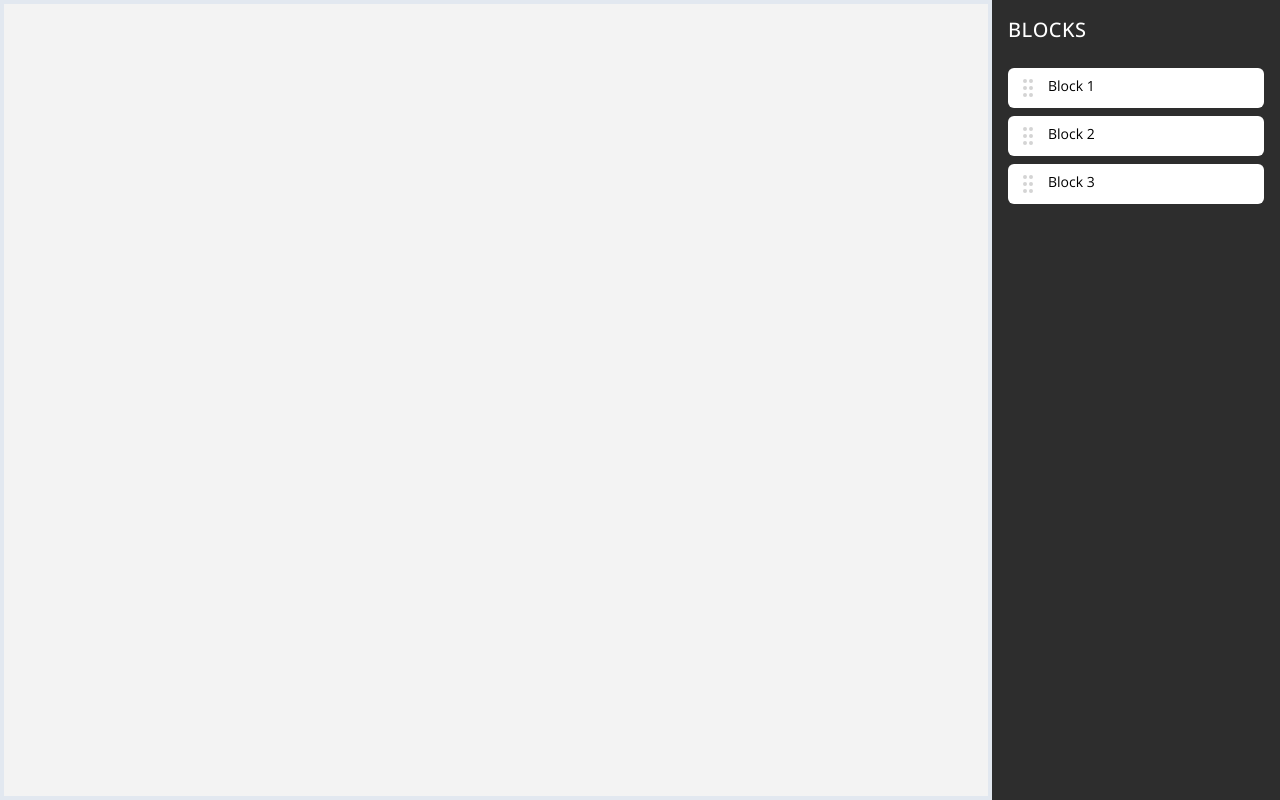
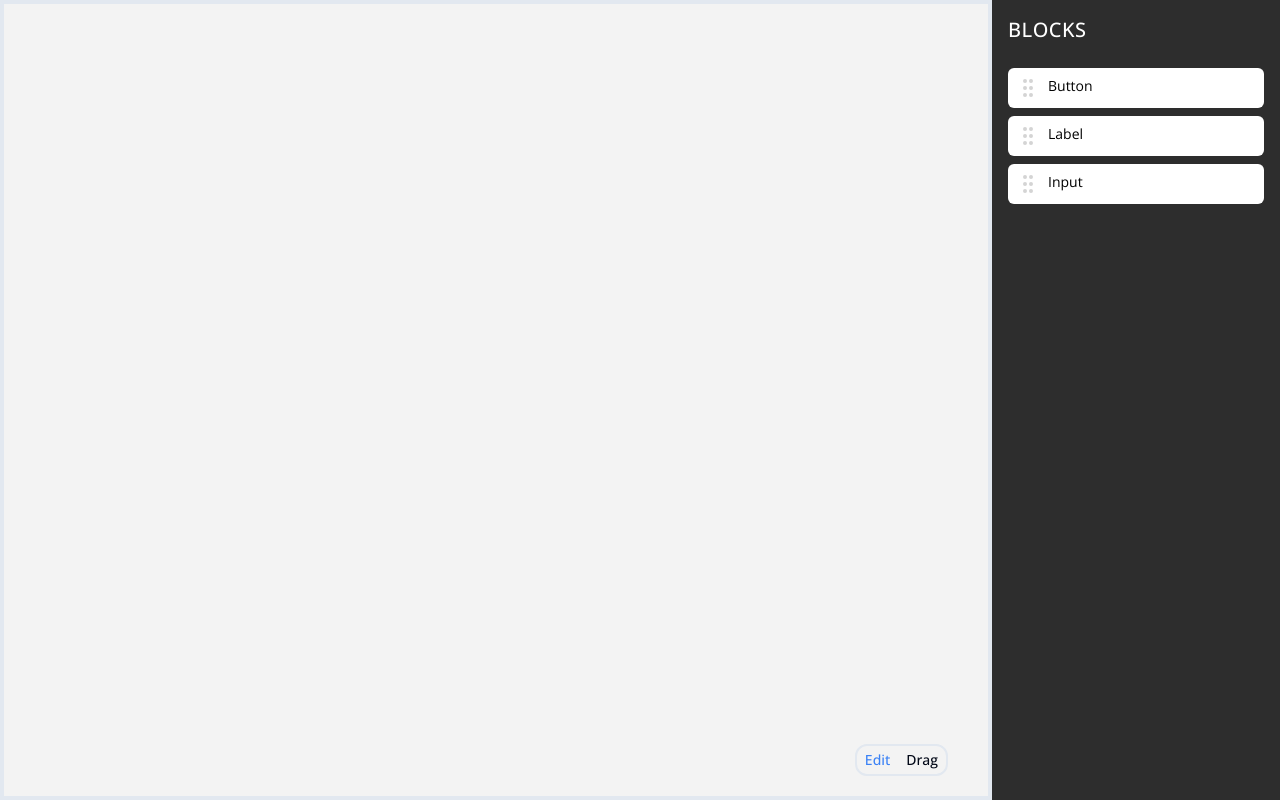
Before and after one commit to SySagar/almabase-task, a React (Vite) app: page / in a window 1280 px wide. Built offline with nearby package versions, Linux system fonts and the light colour scheme.

Commit message:
feat: deag functionality

```diff
--- a/package.json
+++ b/package.json
@@ -11,6 +11,8 @@
   },
   "dependencies": {
     "@radix-ui/react-slot": "^1.1.0",
+    "@radix-ui/react-switch": "^1.1.0",
+    "@radix-ui/react-tabs": "^1.1.0",
     "class-variance-authority": "^0.7.0",
     "clsx": "^2.1.1",
     "lucide-react": "^0.408.0",
@@ -18,7 +20,8 @@
     "react": "^18.3.1",
     "react-dom": "^18.3.1",
     "tailwind-merge": "^2.4.0",
-    "tailwindcss-animate": "^1.0.7"
+    "tailwindcss-animate": "^1.0.7",
+    "zustand": "^4.5.4"
   },
   "devDependencies": {
     "@types/node": "^20.14.10",
--- a/src/App.tsx
+++ b/src/App.tsx
@@ -4,7 +4,8 @@ import Modal from "./components/ui/modal";
 import "./App.css";
 import Sidebar from "./components/ui/sidebar";
 import { typeBlock } from "@/types/block";
-import { blocksData } from "./utils/staticData";
+import useBoardState, {type typeBoardState} from "./store/useBoardState";
+import Switch from "./components/ui/switch";
 
 function App() {
   const [blocks, setBlocks] = useState<typeBlock[]>([]);
@@ -15,23 +16,54 @@ function App() {
     y: 0,
     idx: 0,
   });
+  const [dragOffset, setDragOffset] = useState({ x: 0, y: 0 });
+  const { currentBoardState, toggleBoardState } = useBoardState<typeBoardState>(
+    (state:any) => ({
+      currentBoardState: state.currentBoardState,
+      toggleBoardState: state.toggleBoardState,
+    })
+  );
 
   const [currentBlock, setCurrentBlock] = useState<typeBlock>({} as typeBlock);
-  console.log(modal);
-  console.log("blcoks data", blocks);
+  // console.log(modal.show);
+  // console.log("blcoks data", blocks);
   const handleDrop = (e: any) => {
+
     e.preventDefault();
     const blockData = JSON.parse(e.dataTransfer.getData("block"));
+    console.log("newBlocks", blockData);
+    if(blocks.filter((block) => block.id === blockData.id).length > 0) {
+      const [newX, newY] = [e.clientX-dragOffset.x, e.clientY-dragOffset.y];
+      const newBlocks = [...blocks];
+      const blockIdx = newBlocks.findIndex((block) => block.id === blockData.id);
+      newBlocks[blockIdx] = { ...blockData, x: newX, y: newY, type: blockData.type };
+
+      setBlocks(newBlocks);
+      return;
+    }
+
     setCurrentBlock(blockData);
     setModal((modal) => ({ ...modal, show: true, type: blockData.type, idx:blockData.id }));
   };
 
   const handleSelect = (block:typeBlock,idx:number) => {
-    console.log("type", blocks[idx]);
     setModal({ show: true, type: blocks[idx].type, x: blocks[idx].x, y: blocks[idx].y,idx:idx});
-    const selectedBlock = document.querySelector(`.block-item-${block.id}`);
+    const selectedBlock = document.querySelector(`.block-${block.type}-${block.id}`);
     selectedBlock?.classList.add("selected");
     setCurrentBlock(block);
+  }
+
+  const handleDrag = (e:any) => {
+    // const selectedBlock = document.querySelector(`.block-item-${block.id}`);
+    // selectedBlock?.classList.add("selected");
+    const rect = e.target.getBoundingClientRect();
+    console.log("rect",rect);
+    const offsetX = e.clientX - rect.left;
+    const offsetY = e.clientY - rect.top;
+
+    setDragOffset({ x: offsetX, y: offsetY });
+
+    e.dataTransfer.setData("block", JSON.stringify({ id: e.target.id, type: e.target.className.split('-')[1], content: e.target.innerText }));
   }
 
   const handleDragOver = (e: any) => {
@@ -39,7 +71,7 @@ function App() {
   };
 
   const handleModalSubmit = (x: number, y: number) => {
-    console.log("current idx", modal.idx);
+    // console.log("current idx", modal.idx);
     if(blocks[modal.idx]){
       const newBlocks = [...blocks];
       newBlocks[modal.idx] = { ...currentBlock, x, y };
@@ -59,6 +91,20 @@ function App() {
     allBlocks.forEach(block => block.classList.remove('selected'));
   };
 
+  const renderBlockContent = (block: typeBlock) => {
+    console.log("block", block);
+    switch (block.type) {
+      case "button":
+        return <Button>{block.content}</Button>;
+      case "label":
+        return <label>{block.content}</label>;
+      case "input":
+        return <input placeholder={block.content} />;
+      default:
+        return <div>{block.content}</div>;
+    }
+  };
+
   return (
     <>
       <div className="flex flex-row min-h-screen">
@@ -69,18 +115,24 @@ function App() {
         >
           {blocks.map((block: typeBlock, idx) => (
             <div
-             className={`block-item-${block.id} cursor-pointer`}
+             className={`block-${block.type}-${block.id} cursor-pointer`}
               key={idx}
-              onClick={()=>handleSelect(block,idx)}
+              id={block.id.toString()}
+              draggable={currentBoardState=='drag'?true:false}
+              onDragStart={handleDrag}
+              onClick={()=>currentBoardState=='edit'?handleSelect(block,idx):handleDrag}
               style={{
                 position: "absolute",
                 top: `${block.y}px`,
                 left: `${block.x}px`,
               }}
             >
-              {block.content}
+              {renderBlockContent(block)}
             </div>
           ))}
+           <div className="flex flex-col p-4">
+          <Switch  toggleBoardState={toggleBoardState} currentBoardState={currentBoardState} />
+        </div>
         </div>
         <Sidebar />
       </div>
--- a/src/components/ui/modal.tsx
+++ b/src/components/ui/modal.tsx
@@ -13,6 +13,10 @@ export default function Modal({ onSubmit,modal,setModal, deSelectBlock }:any) {
 
   const handleCloseModal = () => {
     setModal({show:false,type:"",x:0,y:0});
+    deSelectBlock();
+  }
+
+  const handleDelete = () => {
     deSelectBlock();
   }
 
@@ -48,9 +52,14 @@ export default function Modal({ onSubmit,modal,setModal, deSelectBlock }:any) {
             className="border p-1 w-full"
           />
         </div>
-        <Button onClick={handleSubmit} className="bg-[#0044C1] text-white px-4 py-2 rounded-md">
+        <div className="flex flex-row gap-2 mt-4">
+        <Button onClick={handleSubmit} className="bg-[#0044C1] flex flex-1 text-white px-4 py-2 rounded-md">
           Save Changes
         </Button>
+        <Button onClick={handleDelete} className="bg-[#e32636] flex flex-1 text-white px-4 py-2 rounded-md">
+          Delete
+        </Button>
+        </div>
 
         </div>
       </div>
--- /dev/null
+++ b/src/components/ui/switch.tsx
@@ -0,0 +1,40 @@
+import React from 'react';
+
+type SwitchProps = {
+  toggleBoardState: (newState: 'edit' | 'drag') => void;
+  currentBoardState: string;
+};
+
+const Switch: React.FC<SwitchProps> = ({ toggleBoardState, currentBoardState }) => {
+
+
+  const handleClick = (newState: 'edit' | 'drag') => {
+    if (newState === currentBoardState) return;
+
+    toggleBoardState(newState);
+
+  };
+
+  return (
+    <div
+      className={`flex items-center space-x-2 absolute end-10 bottom-5 rounded-xl border-2 p-1 px-2 `}
+    >
+      <label
+        htmlFor="edit"
+        className={`font-medium text-sm cursor-pointer mr-2 ${currentBoardState === 'edit' ? 'text-blue-500 font-medium ' : ''}`}
+        onClick={() => handleClick('edit')}
+      >
+        Edit
+      </label>
+      <label
+        htmlFor="drag"
+        className={`font-medium text-sm cursor-pointer ${currentBoardState === 'drag' ? 'text-blue-500 font-medium ' : ''}`}
+        onClick={() => handleClick('drag')}
+      >
+        Drag
+      </label>
+    </div>
+  );
+};
+
+export default Switch;
--- /dev/null
+++ b/src/store/useBoardState.ts
@@ -0,0 +1,15 @@
+import { create } from 'zustand';
+
+export type typeBoardState = {
+    currentBoardState: string;
+    toggleBoardState: () => void;
+    }
+
+const useBoardState = create((set) => ({
+  currentBoardState: "edit",
+  toggleBoardState: () => set((state:any) => ({
+    currentBoardState: state.currentBoardState === "edit" ? "drag" : "edit",
+  })),
+}));
+
+export default useBoardState;
--- a/src/utils/staticData.ts
+++ b/src/utils/staticData.ts
@@ -1,14 +1,14 @@
 export const blocksData = [
     {
-        content: "Block 1",
+        content: "Button",
         type: "button",
     },
     {
-        content: "Block 2",
+        content: "Label",
         type: "label",
     },
     {
-        content: "Block 3",
+        content: "Input",
         type: "input",
     }
 ];
```
Also changed, not shown: 1 other file (tests, documents, lock files or other folders).
